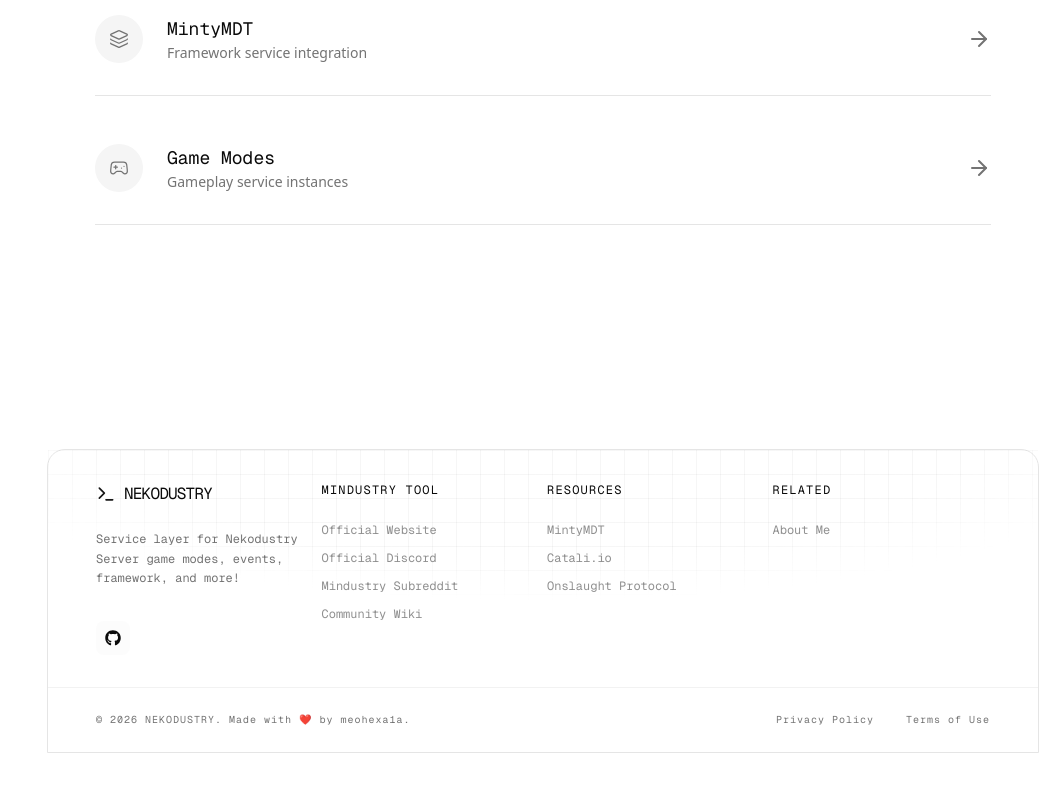
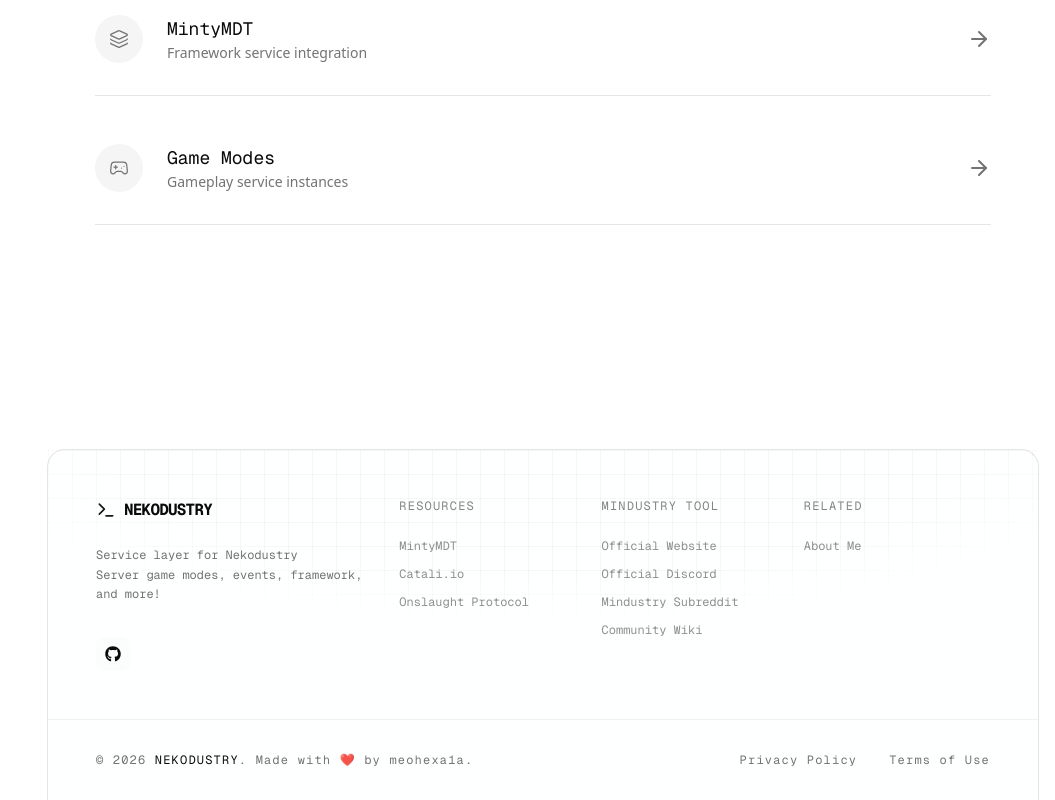
Before and after one commit to meohexa1a/Nekodustry, a Next.js app: page / in a window 1280 px wide. Shown: the part 1107-1907 px from the top of the page, without its empty margins (225-1280 px from the left). Before the commit the page ends 1860 px from the top, so only its background shows below. Built offline with nearby package versions, Linux system fonts and the light colour scheme.

Commit message:
feat: thêm component AppFooter mới và chuyển đổi sang sử dụng pnpm.

```diff
--- a/package.json
+++ b/package.json
@@ -1,6 +1,7 @@
 {
   "name": "nekodustry",
   "version": "0.1.0",
+  "packageManager": "pnpm@9.14.1",
   "private": true,
   "scripts": {
     "dev": "next dev",
--- a/src/components/app/app-footer.tsx
+++ b/src/components/app/app-footer.tsx
@@ -1,5 +1,5 @@
 import { ArrowUpRight, Terminal } from 'lucide-react'
-import { FaGithub, FaDiscord, FaInstagram, FaReddit } from 'react-icons/fa6'
+import { FaGithub } from 'react-icons/fa6'
 
 function FooterLink({
   href,
@@ -23,61 +23,39 @@
 
 export function AppFooter() {
   return (
-    <footer className="relative z-10 mx-4 rounded-t-2xl border backdrop-blur-sm">
+    <footer className="bg-background/50 relative z-10 mx-4 rounded-t-2xl border border-b-0 backdrop-blur-sm">
       <div className="layout-grid-overlay" />
 
-      <div className="relative grid w-full grid-cols-1 gap-6 px-4 py-8 md:grid-cols-2 md:gap-2 md:px-12 lg:grid-cols-4">
-        <div className="space-y-6">
+      <div className="relative grid w-full grid-cols-1 gap-10 px-6 py-12 md:grid-cols-2 md:px-12 lg:grid-cols-9 lg:gap-4">
+        <div className="col-span-1 space-y-6 md:col-span-2 lg:col-span-3">
           <div className="text-primary flex items-center gap-2">
             <Terminal className="h-5 w-5" />
-            <span className="text-foreground font-mono text-base tracking-tighter">
+            <span className="text-foreground font-mono text-base font-bold tracking-tighter">
               NEKODUSTRY
             </span>
           </div>
 
-          <p className="text-muted-foreground font-mono text-xs leading-relaxed">
+          <p className="text-muted-foreground max-w-[280px] font-mono text-xs leading-relaxed">
             Service layer for Nekodustry <br />
             Server game modes, events, framework, and more!
           </p>
 
           <div className="flex gap-3 pt-2">
-            {[
-              {
-                icon: FaGithub,
-                href: 'https://github.com/meohexa1a/Nekodustry',
-                label: 'Github',
-              },
-            ].map((social, idx) => (
             <a
-                key={idx}
-                href={social.href}
+              href="https://github.com/meohexa1a/Nekodustry"
               target="_blank"
               rel="noreferrer"
               className="bg-muted/30 hover:bg-primary/10 hover:text-primary hover:border-primary/20 rounded-md border border-transparent p-2 transition-all"
             >
-                <social.icon className="h-4 w-4" />
-                <span className="sr-only">{social.label}</span>
+              <FaGithub className="h-4 w-4" />
+              <span className="sr-only">Github</span>
             </a>
-            ))}
           </div>
         </div>
 
-        {/* Column 2: Mindustry Tool */}
-        <div className="space-y-6">
-          <h3 className="text-foreground font-mono text-xs tracking-widest uppercase">
-            Mindustry Tool
-          </h3>
-          <div className="flex flex-col gap-3">
-            <FooterLink href="#">Official Website</FooterLink>
-            <FooterLink href="#">Official Discord</FooterLink>
-            <FooterLink href="#">Mindustry Subreddit</FooterLink>
-            <FooterLink href="#">Community Wiki</FooterLink>
-          </div>
-        </div>
-
-        {/* Column 3: Ecosystem */}
-        <div className="space-y-6">
-          <h3 className="text-foreground font-mono text-xs tracking-widest uppercase">
+        {/* Column 2: Resources */}
+        <div className="col-span-1 space-y-6 lg:col-span-2">
+          <h3 className="text-foreground/50 font-mono text-xs tracking-widest uppercase">
             Resources
           </h3>
           <div className="flex flex-col gap-3">
@@ -89,9 +67,22 @@
           </div>
         </div>
 
+        {/* Column 3: Mindustry Tool */}
+        <div className="col-span-1 space-y-6 lg:col-span-2">
+          <h3 className="text-foreground/50 font-mono text-xs tracking-widest uppercase">
+            Mindustry Tool
+          </h3>
+          <div className="flex flex-col gap-3">
+            <FooterLink href="#">Official Website</FooterLink>
+            <FooterLink href="#">Official Discord</FooterLink>
+            <FooterLink href="#">Mindustry Subreddit</FooterLink>
+            <FooterLink href="#">Community Wiki</FooterLink>
+          </div>
+        </div>
+
         {/* Column 4: Project */}
-        <div className="space-y-6">
-          <h3 className="text-foreground font-mono text-xs tracking-widest uppercase">
+        <div className="col-span-1 space-y-6 lg:col-span-2">
+          <h3 className="text-foreground/50 font-mono text-xs tracking-widest uppercase">
             Related
           </h3>
           <div className="flex flex-col gap-3">
@@ -102,16 +93,17 @@
 
       {/* Bottom Bar */}
       <div className="border-border/50 bg-muted/5 border-t px-6 md:px-12">
-        <div className="text-2xs text-muted-foreground flex flex-col items-center justify-between gap-4 py-6 font-mono tracking-widest md:flex-row">
+        <div className="text-muted-foreground flex flex-col items-center justify-between gap-4 py-8 font-mono text-xs tracking-widest md:flex-row">
           <p>
-            © 2026 NEKODUSTRY. Made with{' '}
-            <span className="text-primary">❤️</span> by meohexa1a.
+            © 2026 <span className="text-foreground">NEKODUSTRY</span>. Made
+            with <span className="text-primary animate-pulse">❤️</span> by
+            meohexa1a.
           </p>
           <div className="flex gap-8">
-            <a href="#" className="hover:text-foreground transition-colors">
+            <a href="#" className="hover:text-primary transition-colors">
               Privacy Policy
             </a>
-            <a href="#" className="hover:text-foreground transition-colors">
+            <a href="#" className="hover:text-primary transition-colors">
               Terms of Use
             </a>
           </div>
```
Also changed, not shown: prettier.config.js (line endings or trailing spaces), 1 other file (tests, documents, lock files or other folders). Lines whose indentation alone changed are shown as unchanged.
